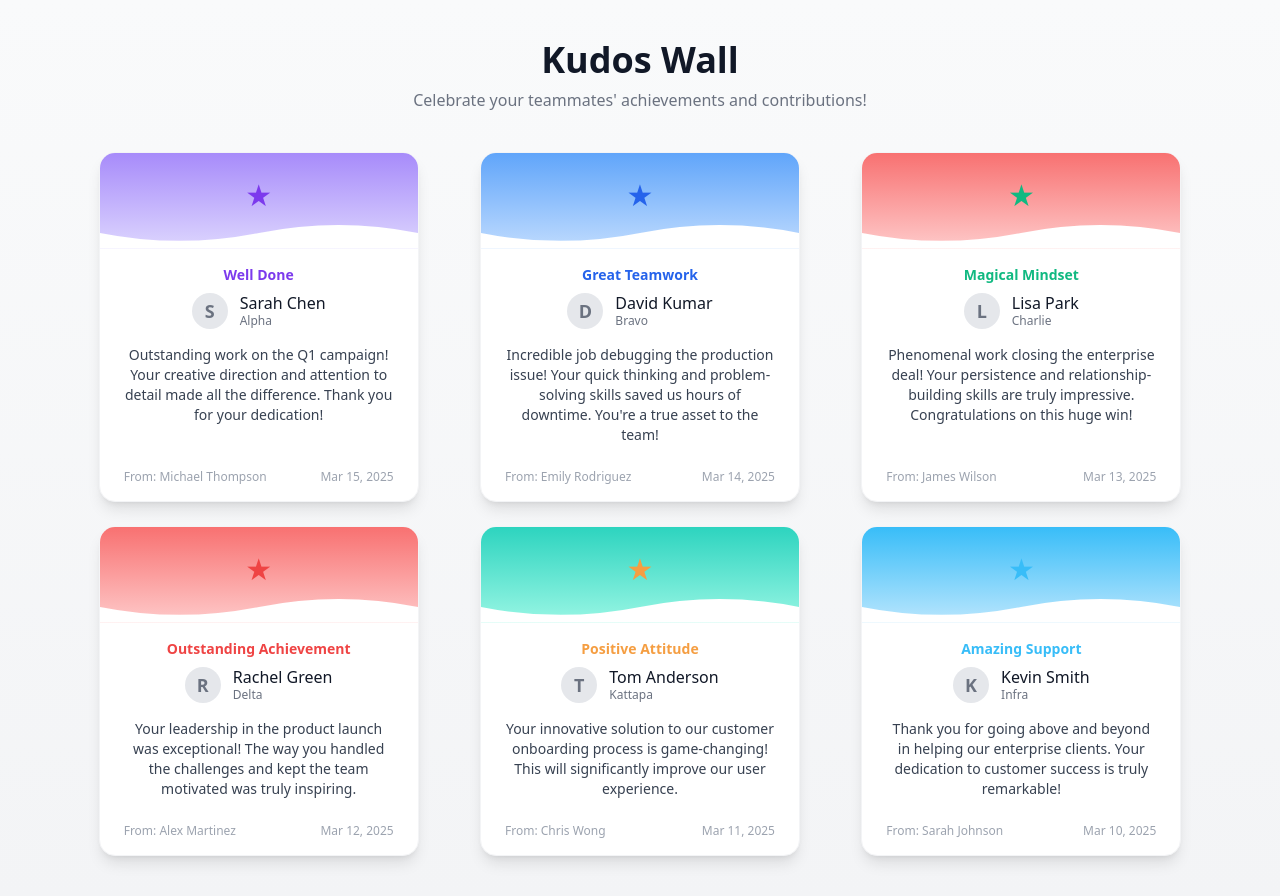
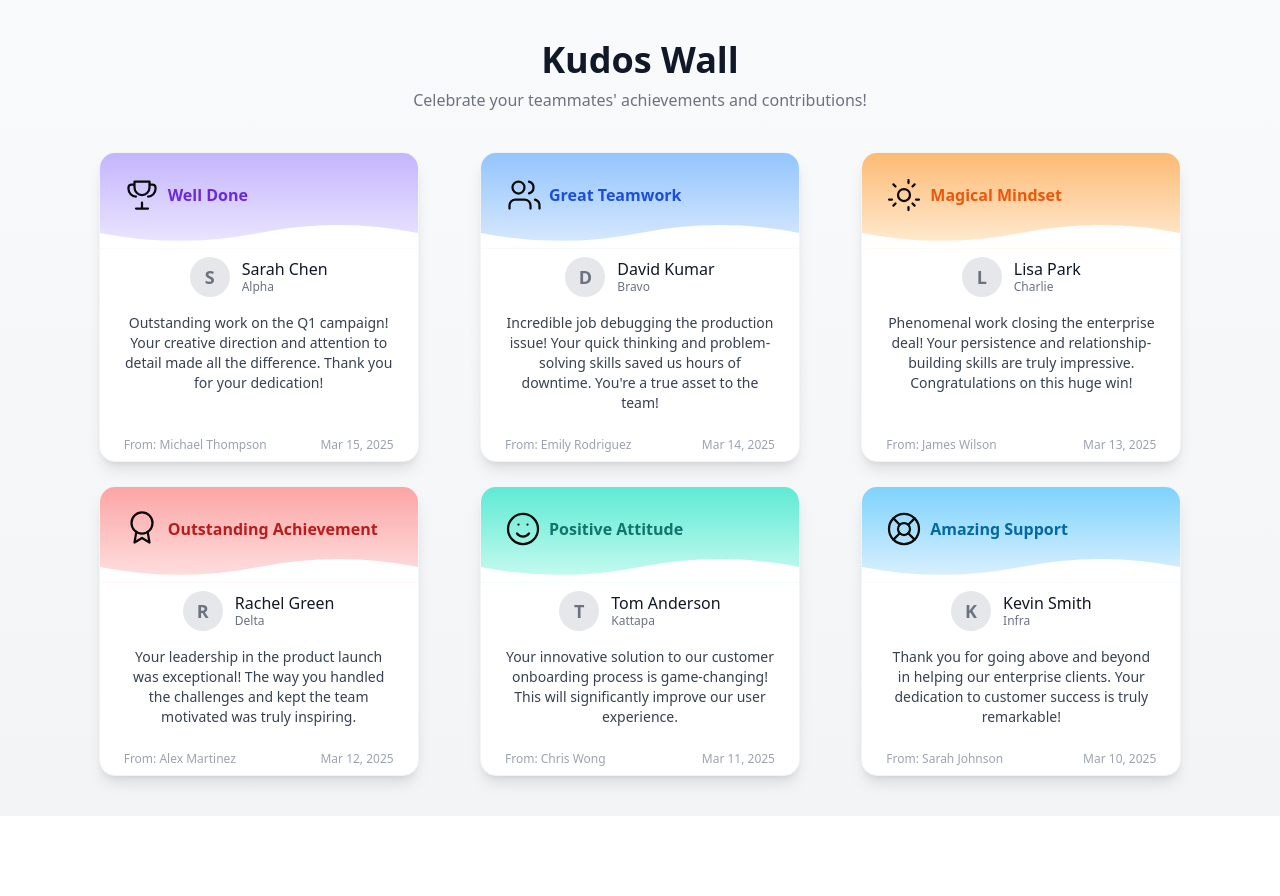
Before and after one commit to AnjaliBhansari/hackathon-frontend, a Next.js app: page / in a window 1280 px wide. After the commit the page ends 816 px from the top, so only its background shows below. Built offline with nearby package versions, Linux system fonts and the light colour scheme.

Commit message:
fix: update kudos card ui
Signed-off-by: parth-at <parth.patel@avestatechnologies.com>

```diff
--- a/src/pages/index.tsx
+++ b/src/pages/index.tsx
@@ -28,7 +28,7 @@ const dummyKudos = [
   },
   {
     category:  CATEGORY_OPTIONS[9].label,
-    categoryValue: "outstanding-achievement",
+    categoryValue: "magical-mindset",
     recipientName: "Lisa Park",
     teamName: TEAM_OPTIONS[2].label,
     message:
--- a/src/presentation/features/kudos/components/kudos-card.tsx
+++ b/src/presentation/features/kudos/components/kudos-card.tsx
@@ -4,16 +4,78 @@ import React from 'react';
  * Map category values to background color classes (tailwind or custom)
  */
 const CATEGORY_BG_COLORS: Record<string, string> = {
-  'great-teamwork': 'from-blue-400 to-blue-200',
-  'innovation-champion': 'from-yellow-400 to-yellow-200',
-  'amazing-support': 'from-sky-400 to-sky-200',
-  'leadership-excellence': 'from-purple-400 to-purple-200',
-  'efficiency-expert': 'from-green-400 to-green-200',
-  'above-and-beyond': 'from-pink-400 to-pink-200',
-  'positive-attitude': 'from-teal-400 to-teal-200',
-  'well-done': 'from-violet-400 to-violet-200',
-  'outstanding-achievement': 'from-red-400 to-red-200',
-  'magical-mindset': 'from-orange-400 to-orange-200',
+  'great-teamwork': 'from-blue-300 to-blue-100',
+  'innovation-champion': 'from-yellow-300 to-yellow-100',
+  'amazing-support': 'from-sky-300 to-sky-100',
+  'leadership-excellence': 'from-purple-300 to-purple-100',
+  'efficiency-expert': 'from-green-300 to-green-100',
+  'above-and-beyond': 'from-pink-300 to-pink-100',
+  'positive-attitude': 'from-teal-300 to-teal-100',
+  'well-done': 'from-violet-300 to-violet-100',
+  'outstanding-achievement': 'from-red-300 to-red-100',
+  'magical-mindset': 'from-orange-300 to-orange-100',
+};
+
+/**
+ * Map category values to SVG icons (inline SVGs)
+ */
+const CATEGORY_ICONS: Record<string, JSX.Element> = {
+  'great-teamwork': (
+    // Teamwork (users)
+    <svg width="36" height="36" viewBox="0 0 24 24" fill="none" stroke="currentColor" strokeWidth="1.5" strokeLinecap="round" strokeLinejoin="round"><path d="M17 21v-2a4 4 0 0 0-4-4H7a4 4 0 0 0-4 4v2" /><circle cx="9" cy="7" r="4" /><path d="M23 21v-2a4 4 0 0 0-3-3.87" /><path d="M16 3.13a4 4 0 0 1 0 7.75" /></svg>
+  ),
+  'innovation-champion': (
+    // Award/Star
+    <svg width="36" height="36" viewBox="0 0 24 24" fill="none" stroke="currentColor" strokeWidth="1.5" strokeLinecap="round" strokeLinejoin="round"><polygon points="12 2 15 8.5 22 9.3 17 14.1 18.2 21 12 17.8 5.8 21 7 14.1 2 9.3 9 8.5 12 2" /></svg>
+  ),
+  'amazing-support': (
+    // Lifebuoy
+    <svg width="36" height="36" viewBox="0 0 24 24" fill="none" stroke="currentColor" strokeWidth="1.5" strokeLinecap="round" strokeLinejoin="round"><circle cx="12" cy="12" r="10" /><circle cx="12" cy="12" r="4" /><path d="M4.93 4.93l4.24 4.24M14.83 14.83l4.24 4.24M14.83 9.17l4.24-4.24M9.17 14.83l-4.24 4.24" /></svg>
+  ),
+  'leadership-excellence': (
+    // Crown
+    <svg width="36" height="36" viewBox="0 0 24 24" fill="none" stroke="currentColor" strokeWidth="1.5" strokeLinecap="round" strokeLinejoin="round"><path d="M2 17l5-12 5 8 5-8 5 12" /><rect x="2" y="17" width="20" height="5" rx="2" /></svg>
+  ),
+  'efficiency-expert': (
+    // Clock
+    <svg width="36" height="36" viewBox="0 0 24 24" fill="none" stroke="currentColor" strokeWidth="1.5" strokeLinecap="round" strokeLinejoin="round"><circle cx="12" cy="12" r="10" /><polyline points="12 6 12 12 16 14" /></svg>
+  ),
+  'above-and-beyond': (
+    // Rocket
+    <svg width="36" height="36" viewBox="0 0 24 24" fill="none" stroke="currentColor" strokeWidth="1.5" strokeLinecap="round" strokeLinejoin="round"><path d="M4.5 16.5L3 21l4.5-1.5M15 9l6-6M9 15l-6 6m12-12l6-6M9 15l6-6" /></svg>
+  ),
+  'positive-attitude': (
+    // Smile
+    <svg width="36" height="36" viewBox="0 0 24 24" fill="none" stroke="currentColor" strokeWidth="1.5" strokeLinecap="round" strokeLinejoin="round"><circle cx="12" cy="12" r="10" /><path d="M8 15s1.5 2 4 2 4-2 4-2" /><line x1="9" y1="9" x2="9.01" y2="9" /><line x1="15" y1="9" x2="15.01" y2="9" /></svg>
+  ),
+  'well-done': (
+    // Trophy
+    <svg width="36" height="36" viewBox="0 0 24 24" fill="none" stroke="currentColor" strokeWidth="1.5" strokeLinecap="round" strokeLinejoin="round"><path d="M8 21h8M12 17v4M17 5V3H7v2M17 5v2a5 5 0 0 1-10 0V5M17 5h2a2 2 0 0 1 2 2v1a5 5 0 0 1-5 5M7 5H5a2 2 0 0 0-2 2v1a5 5 0 0 0 5 5" /></svg>
+  ),
+  'outstanding-achievement': (
+    // Medal
+    <svg width="36" height="36" viewBox="0 0 24 24" fill="none" stroke="currentColor" strokeWidth="1.5" strokeLinecap="round" strokeLinejoin="round"><circle cx="12" cy="8" r="7" /><path d="M8.21 13.89L7 21l5-3 5 3-1.21-7.11" /></svg>
+  ),
+  'magical-mindset': (
+    // Magic wand
+    <svg width="36" height="36" viewBox="0 0 24 24" fill="none" stroke="currentColor" strokeWidth="1.5" strokeLinecap="round" strokeLinejoin="round"><path d="M15 4V2M15 22v-2M4.93 4.93l1.41 1.41M17.66 17.66l1.41 1.41M2 15h2M20 15h2M4.93 19.07l1.41-1.41M17.66 6.34l1.41-1.41" /><rect x="8" y="8" width="8" height="8" rx="4" /></svg>
+  ),
+};
+
+/**
+ * Map category values to text color classes (tailwind or custom)
+ */
+const CATEGORY_TEXT_COLORS: Record<string, string> = {
+  'great-teamwork': '#1d4ed8', // blue-700
+  'innovation-champion': '#b45309', // yellow-700
+  'amazing-support': '#0369a1', // sky-700
+  'leadership-excellence': '#6d28d9', // purple-700
+  'efficiency-expert': '#15803d', // green-700
+  'above-and-beyond': '#be185d', // pink-700
+  'positive-attitude': '#0f766e', // teal-700
+  'well-done': '#6d28d9', // violet-700
+  'outstanding-achievement': '#b91c1c', // red-700
+  'magical-mindset': '#ea580c', // orange-600
 };
 
 /**
@@ -63,16 +125,18 @@ export const KudosCard: React.FC<KudosCardProps> = ({
             fill="white"
           />
         </svg>
-        {/* Icon */}
-        <div className="absolute top-6 left-1/2 -translate-x-1/2 flex flex-col items-center">
-          <span className="text-3xl" style={{ color: categoryColor }}>★</span>
+        {/* Card header: Icon and category name */}
+        <div className="flex items-center gap-2 px-6 pt-6 pb-2">
+          <span className="flex-shrink-0">{CATEGORY_ICONS[categoryValue] || (
+            <svg width="36" height="36" viewBox="0 0 24 24" fill="none" stroke="currentColor" strokeWidth="1.5" strokeLinecap="round" strokeLinejoin="round"><circle cx="12" cy="12" r="10" /></svg>
+          )}</span>
+          <span className="font-semibold text-base" style={{ color: CATEGORY_TEXT_COLORS[categoryValue] || categoryColor }}>{category}</span>
         </div>
       </div>
       {/* Card content */}
-      <div className="flex flex-col gap-2 px-6 py-4 flex-1">
-        <span className="font-semibold text-sm text-center" style={{ color: categoryColor }}>{category}</span>
+      <div className="flex flex-col gap-2 px-6 py-2 flex-1">
         <div className="flex items-center gap-3 justify-center">
-          <div className="w-9 h-9 rounded-full bg-gray-200 flex items-center justify-center text-lg font-bold text-gray-500">
+          <div className="w-10 h-10 rounded-full bg-gray-200 flex items-center justify-center text-lg font-bold text-gray-500">
             {recipientName.charAt(0)}
           </div>
           <div>
```
